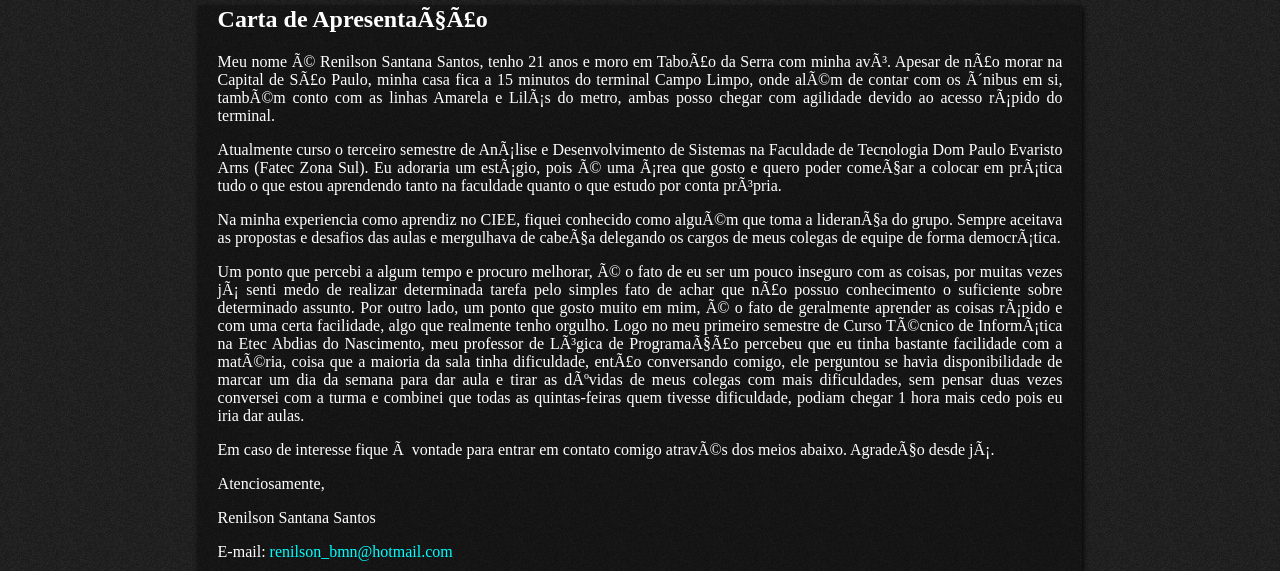
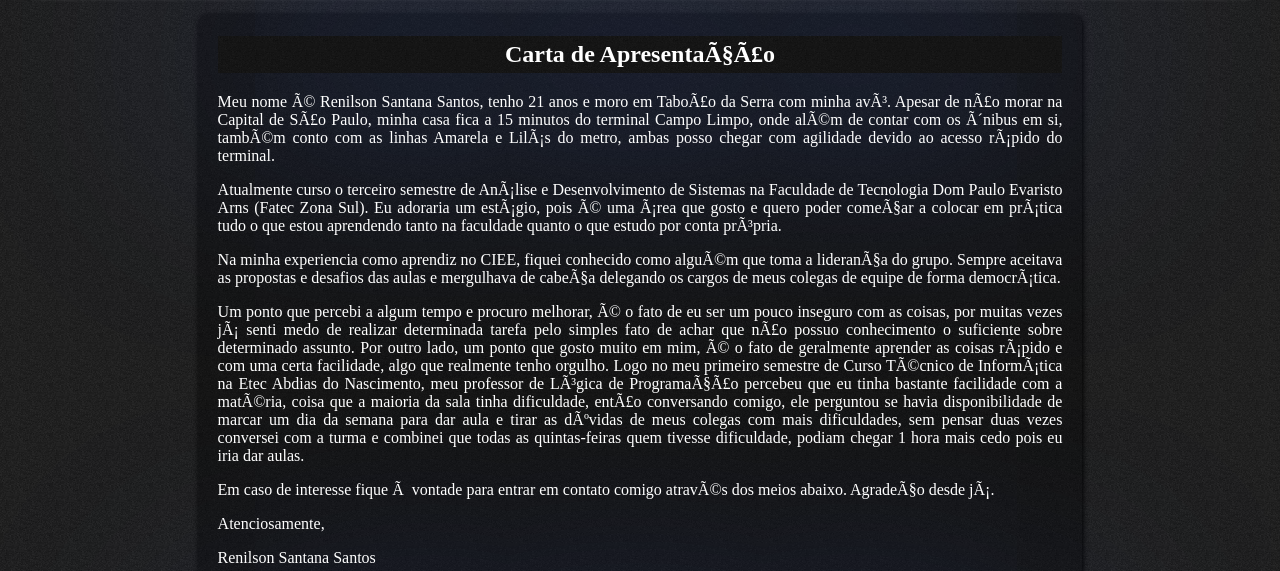
Before and after one commit to RenilsonSantana/Portfolio, a plain HTML site: page index.html in a window 1280 px wide. Shown: the part 100-671 px from the top of the page. Drawn offline with Linux system fonts and the light colour scheme.

Commit message:
Update style.css

```diff
--- a/style.css
+++ b/style.css
@@ -46,10 +46,18 @@ section#corpo{
     text-align: justify;
     box-shadow: 1px 1px 5px black;
     background-color: rgba(0,0,0,0.35);
+    border-radius: 10px;
 }
 
 div{
-    padding: 0 20px;
+    padding: 2px 20px;
+}
+
+h1{
+    padding-top: 5px;
+    text-align: center;
+    box-shadow: royalblue 1px 1px 500px;
+    padding-bottom: 5px;
 }
 
 p img{
```
